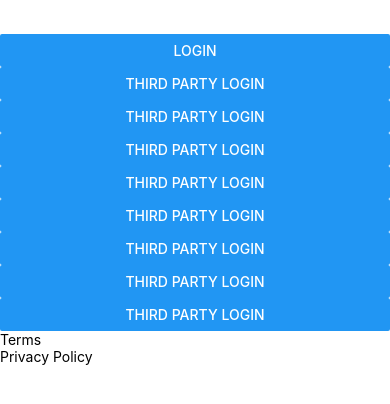
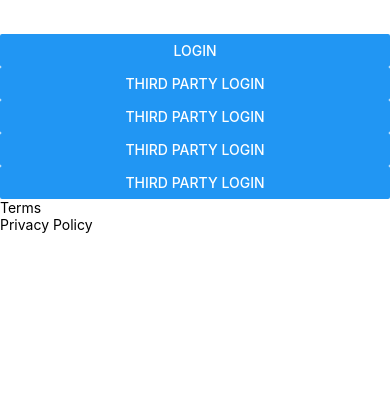
Before and after one commit to TFlexSoom/coco-native, a React Native app: screen / in a window 390 px wide. Shown: the top 404 px of the page. Built offline with nearby package versions, Linux system fonts and the light colour scheme.

Commit message:
Fix Nativewind and start styling

```diff
--- a/babel.config.js
+++ b/babel.config.js
@@ -1,3 +1,4 @@
 module.exports = {
-  presets: ['module:metro-react-native-babel-preset'],
+    presets: ['module:metro-react-native-babel-preset'],
+    plugins: ["nativewind/babel"]
 };
--- a/package.json
+++ b/package.json
@@ -15,6 +15,7 @@
     "@react-navigation/native": "^6.1.7",
     "@react-navigation/native-stack": "^6.9.13",
     "formik": "^2.4.3",
+    "nativewind": "^2.0.11",
     "react": "18.2.0",
     "react-native": "0.72.3",
     "react-native-safe-area-context": "^4.7.1",
@@ -35,6 +36,7 @@
     "metro-react-native-babel-preset": "0.76.7",
     "prettier": "^2.4.1",
     "react-test-renderer": "18.2.0",
+    "tailwindcss": "^3.3.2",
     "typescript": "4.8.4"
   },
   "engines": {
--- a/src/components/ThirdPartyLogins.tsx
+++ b/src/components/ThirdPartyLogins.tsx
@@ -18,6 +18,12 @@ enum ThirdParty {
     Apple = 4,
 }
 
+function getEnumValues(enumRef: any): Array<any> {
+    return Object.keys(enumRef).filter((item) => {
+        return isNaN(Number(item))
+    });
+}
+
 function IconButton(props: any): JSX.Element {
     return (
         <Button {...props} />
@@ -27,7 +33,7 @@ function IconButton(props: any): JSX.Element {
 export default function ThirdPartyLogins(props: any): JSX.Element {
     return (
         <>
-            {(Object.keys(ThirdParty) as Array<keyof typeof ThirdParty>).map(
+            {(getEnumValues(ThirdParty) as Array<keyof typeof ThirdParty>).map(
                 (thirdParty, index) => <IconButton
                     key={index}
                     party={thirdParty}
--- a/src/screens/Home.tsx
+++ b/src/screens/Home.tsx
@@ -21,7 +21,7 @@ export default function Home({ navigation }: AppScreenProps): JSX.Element {
             <TopBar onButtonPress={() => navigation?.openDrawer()} />
             <ScrollView
                 contentInsetAdjustmentBehavior="automatic">
-                <Text> Welcome to Version {Config.versionNumber} </Text>
+                <Text className="text-xl text-{blue}"> Welcome to Version {Config.versionNumber} </Text>
                 <Text> Find Nutritional Agency in your diet </Text>
             </ScrollView>
         </SafeAreaView>
--- /dev/null
+++ b/tailwind.config.js
@@ -0,0 +1,31 @@
+/** @type {import('tailwindcss').Config} */
+
+module.exports = {
+    content: ['./src/**/*.{ts,tsx}'],
+    theme: {
+        colors: {
+            'blue': '#1fb6ff',
+            'purple': '#7e5bef',
+            'pink': '#ff49db',
+            'orange': '#ff7849',
+            'green': '#13ce66',
+            'yellow': '#ffc82c',
+            'gray-dark': '#273444',
+            'gray': '#8492a6',
+            'gray-light': '#d3dce6',
+        },
+        fontFamily: {
+            sans: ['Graphik', 'sans-serif'],
+            serif: ['Merriweather', 'serif'],
+        },
+        extend: {
+            spacing: {
+                '8xl': '96rem',
+                '9xl': '128rem',
+            },
+            borderRadius: {
+                '4xl': '2rem',
+            }
+        }
+    },
+}
```
Also changed, not shown: src/components/TopBar.tsx (+8 -5 lines), src/screens/Register.tsx (+5 -3 lines), 1 other file (tests, documents, lock files or other folders).
